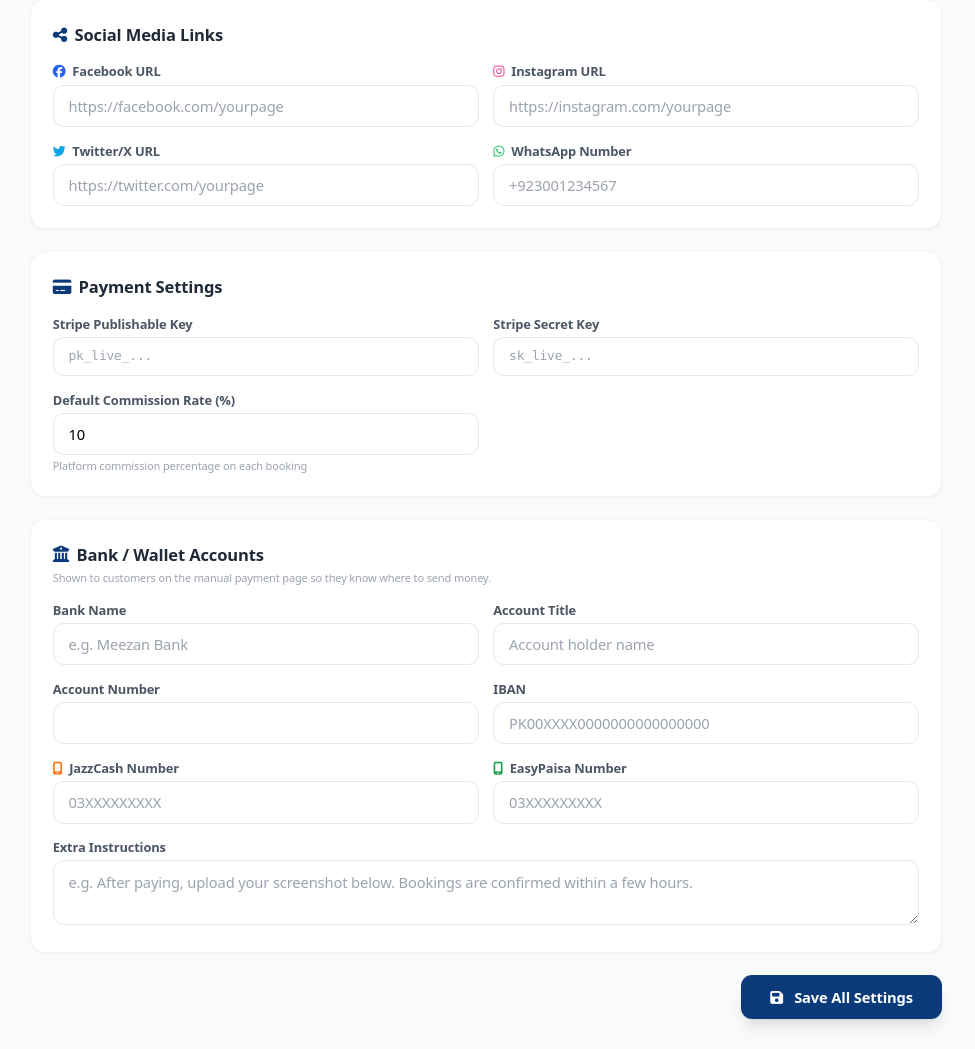
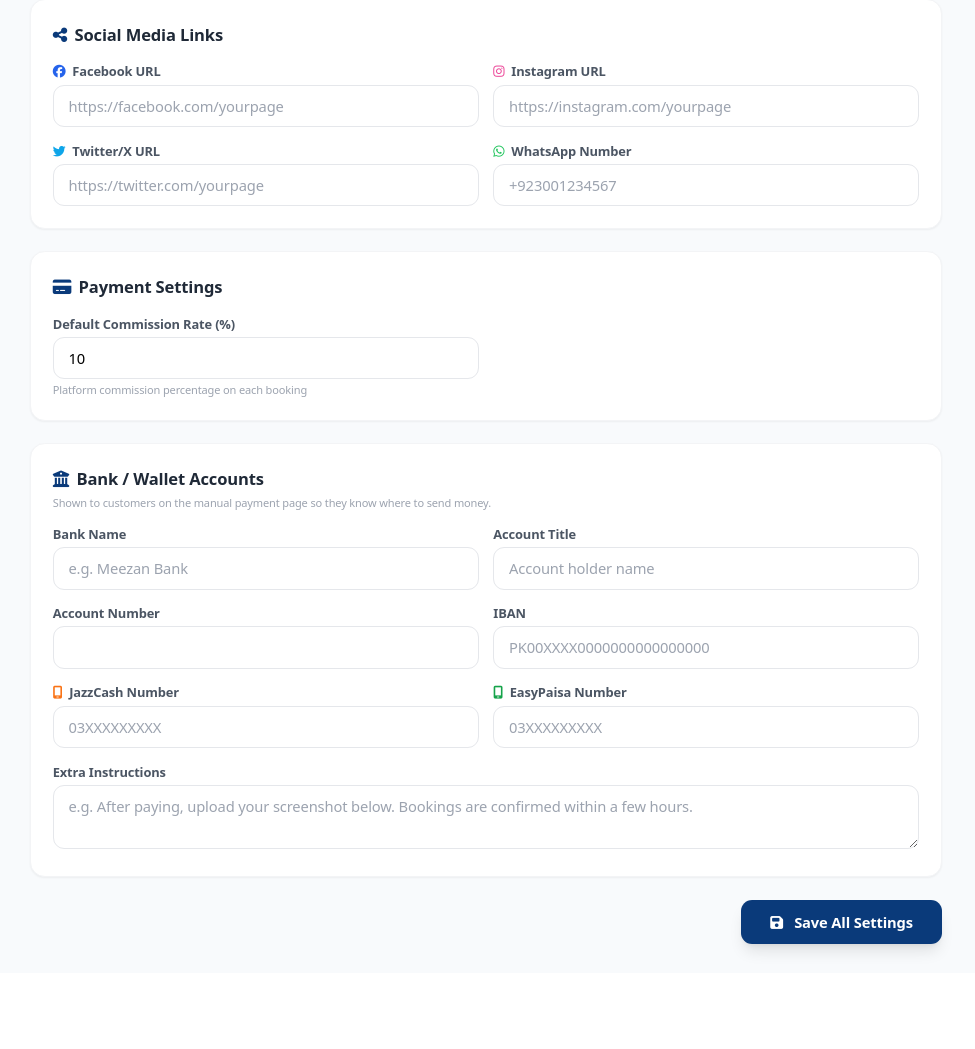
Before and after one commit to WUHTareen/Eventy, a Laravel app: page /admin/settings in a window 1280 px wide. Shown: the part 845-1894 px from the top of the page, without its empty margins (154-1129 px from the left). After the commit the page ends 1802 px from the top, so only its background shows below. Run offline with Laravel 12, Linux system fonts and the light colour scheme; a user stored in the database is signed in; data comes from the database, SQL or seed files in the repository; data that the repository does not hold is empty; some libraries are stand-ins or nearby versions.

Commit message:
Remove Stripe key fields from admin settings (manual payment flow in use)

```diff
--- a/resources/views/admin/settings/index.blade.php
+++ b/resources/views/admin/settings/index.blade.php
@@ -119,14 +119,6 @@
                     </h3>
                     <div class="grid grid-cols-1 md:grid-cols-2 gap-4">
                         <div>
-                            <label class="block text-sm font-semibold text-gray-600 mb-1">Stripe Publishable Key</label>
-                            <input type="text" name="stripe_key" value="{{ $settings['stripe_key'] ?? '' }}" placeholder="pk_live_..." class="w-full border border-gray-200 rounded-xl px-4 py-2.5 focus:ring-2 focus:ring-blue-500 outline-none font-mono text-sm">
-                        </div>
-                        <div>
-                            <label class="block text-sm font-semibold text-gray-600 mb-1">Stripe Secret Key</label>
-                            <input type="password" name="stripe_secret" value="{{ $settings['stripe_secret'] ?? '' }}" placeholder="sk_live_..." class="w-full border border-gray-200 rounded-xl px-4 py-2.5 focus:ring-2 focus:ring-blue-500 outline-none font-mono text-sm">
-                        </div>
-                        <div>
                             <label class="block text-sm font-semibold text-gray-600 mb-1">Default Commission Rate (%)</label>
                             <input type="number" name="commission_rate" value="{{ $settings['commission_rate'] ?? '10' }}" min="0" max="100" class="w-full border border-gray-200 rounded-xl px-4 py-2.5 focus:ring-2 focus:ring-blue-500 outline-none">
                             <p class="text-xs text-gray-400 mt-1">Platform commission percentage on each booking</p>
```
